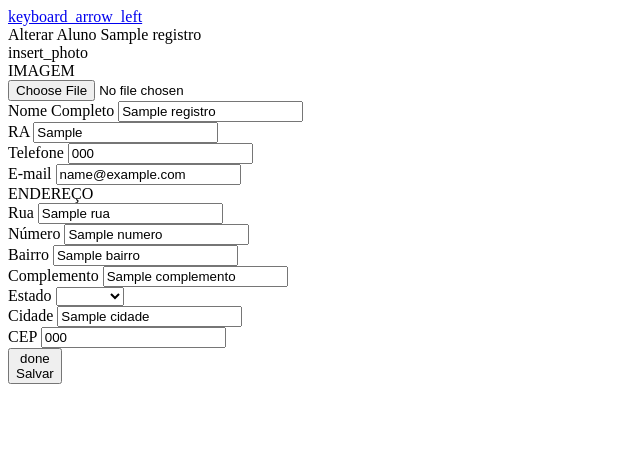
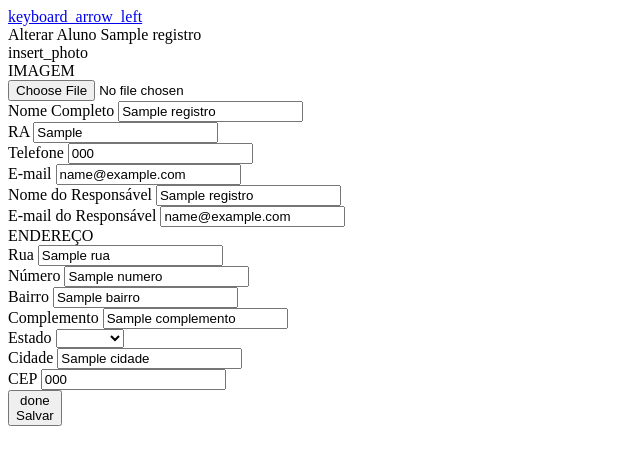
Before and after one commit to joseR476/Projeto-escola-Base-1, a PHP site: the page made by painel/views/alunos/alterar.php in a window 1280 px wide. Shown: the top 465 px of the page, without its empty margins (0-640 px from the left). Run offline with PHP 8.4, Linux system fonts and the light colour scheme; the template is opened without the code that fills it: most values are stand-ins (such as "Sample title", 1, 10 or a date in 2020); grey boxes marked "Sample" are stand-in pictures; data that the repository does not hold is empty; some libraries are stand-ins or nearby versions.

Commit message:
[Cadastro do Aluno] Inserção do nome e email do responsavel. Alteração para enviar email de aproveitamento para o responsavel

```diff
--- a/painel/views/alunos/alterar.php
+++ b/painel/views/alunos/alterar.php
@@ -93,6 +93,22 @@
                     <div class="grupo-input">
                         <label for="regular1" class="control-label">E-mail</label>
                         <input type="email" name="email" id="email" class="input input-delineado input-quadrado" autocomplete="off"  value="<?php echo $dados->registro->email; ?>">
+                    </div>
+                </div>
+                <div class="espaco20"></div>
+
+                <div class="col-md-12">
+                    <div class="grupo-input">
+                        <label for="regular1" class="control-label">Nome do Responsável</label>
+                        <input type="text" name="nome_responsavel" id="nome_responsavel" class="input input-delineado input-quadrado" autocomplete="off"  value="<?php echo $dados->registro->nome_responsavel; ?>">
+                    </div>
+                </div>
+                <div class="espaco20"></div>
+
+                <div class="col-md-12">
+                    <div class="grupo-input">
+                        <label for="regular1" class="control-label">E-mail do Responsável</label>
+                        <input type="email" name="email_responsavel" id="email_responsavel" class="input input-delineado input-quadrado" autocomplete="off"  value="<?php echo $dados->registro->email_responsavel; ?>">
                     </div>
                 </div>
                 <div class="espaco20"></div>
--- a/painel/views/alunos/index.php
+++ b/painel/views/alunos/index.php
@@ -55,6 +55,7 @@
                         <th class="texto-esquerda">Aluno</th>
                         <th class="texto-centro">RA</th>
                         <th class="texto-centro">E-mail</th>
+                        <th class="texto-centro">E-mail Responsãvel</th>
                         <th class="texto-centro">Telefone</th>
                         <th width="150"></th>
                     </tr>
@@ -71,6 +72,7 @@
                                 <td class="texto-esquerda">'.$registro->nome.'</td>
                                 <td class="texto-centro">'.$registro->ra.'</td>
                                 <td class="texto-centro">'.$registro->email.'</td>
+                                <td class="texto-centro">'.$registro->email_responsavel.'</td>
                                 <td class="texto-centro">'.$registro->telefone.'</td>
                                 <td class="flex-a-direita">
                                     <a href="'.HOME.'/painel/alterar-aluno/'.$registro->id.'" data-tippy-content="Alterar" class="botao-circular botao-circular-padrao-claro botao-circular-pequeno margin-right5"><i class="material-icons icone">edit</i></a>
--- a/source/helpers/emails_helper.php
+++ b/source/helpers/emails_helper.php
@@ -46,6 +46,8 @@ if(!function_exists('notificacaoAproveitamento')){
 
         $aluno = AlunosModel::find_by_id($id_aluno);
 
+        if(!empty($aluno->email_responsavel)):
+
             $mail = new PHPMailer();
             $mail->SMTPDebug = SMTP::DEBUG_OFF;                      //Enable verbose debug output
             $mail->isSMTP();                                            //Send using SMTP
@@ -58,7 +60,7 @@ if(!function_exists('notificacaoAproveitamento')){
 
             //Recipients
             $mail->setFrom($username, '=?UTF-8?B?' . base64_encode('Jones School') . '?=');
-        $mail->addAddress($aluno->email, '=?UTF-8?B?' . base64_encode($aluno->nome) . '?=');     //Add a recipient
+            $mail->addAddress($aluno->email_responsavel, '=?UTF-8?B?' . base64_encode($aluno->nome) . '?=');     //Add a recipient
 
             //Content
             $mail->CharSet = 'UTF-8';
@@ -91,5 +93,7 @@ if(!function_exists('notificacaoAproveitamento')){
 
             $mail->send();
 
+        endif;
+
     }
 }
--- a/source/painel/AlunosController.php
+++ b/source/painel/AlunosController.php
@@ -24,6 +24,8 @@ class AlunosController extends Rotas
             \AlunosModel::setNome(filtra_string($_POST['nome']));
             \AlunosModel::setRa(filtra_string($_POST['ra']));
             \AlunosModel::setEmail(filtra_string($_POST['email']));
+            \AlunosModel::setNomeResponsavel(filtra_string($_POST['nome_responsavel']));
+            \AlunosModel::setEmailResponsavel(filtra_string($_POST['email_responsavel']));
             \AlunosModel::setTelefone(filtra_string($_POST['telefone']));
             \AlunosModel::setRua(filtra_string($_POST['rua']));
             \AlunosModel::setNumero(filtra_string($_POST['numero']));
@@ -54,6 +56,8 @@ class AlunosController extends Rotas
             \AlunosModel::setNome(filtra_string($_POST['nome']));
             \AlunosModel::setRa(filtra_string($_POST['ra']));
             \AlunosModel::setEmail(filtra_string($_POST['email']));
+            \AlunosModel::setNomeResponsavel(filtra_string($_POST['nome_responsavel']));
+            \AlunosModel::setEmailResponsavel(filtra_string($_POST['email_responsavel']));
             \AlunosModel::setTelefone(filtra_string($_POST['telefone']));
             \AlunosModel::setRua(filtra_string($_POST['rua']));
             \AlunosModel::setNumero(filtra_string($_POST['numero']));
```
Also changed, not shown: source/models/AlunosModel.php (+25 -0 lines). Lines whose indentation alone changed are shown as unchanged.
